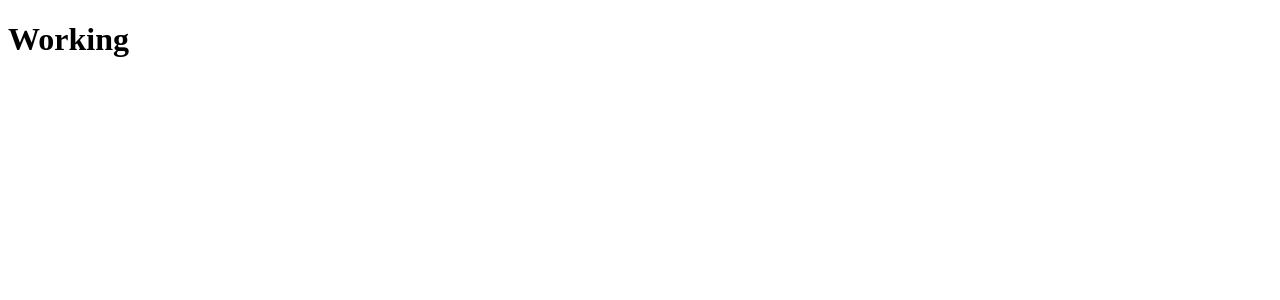
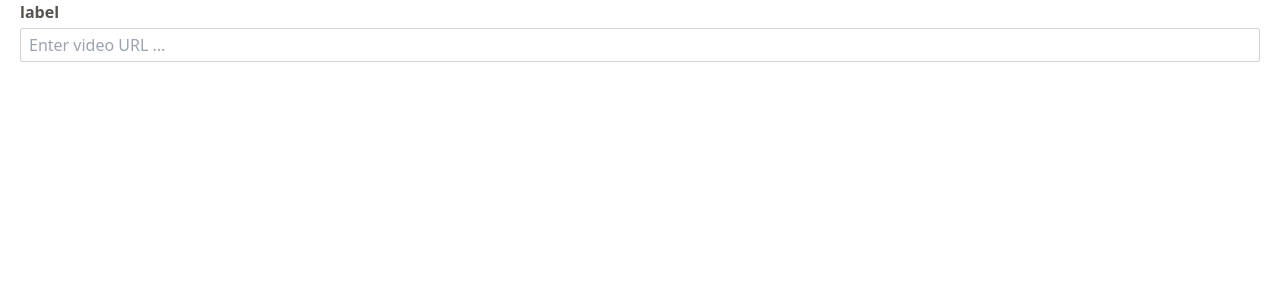
Before and after one commit to dogra1598/captionize, a React (Vite) app: page / in a window 1280 px wide. Shown: the top 300 px of the page. Built offline with nearby package versions, Linux system fonts and the light colour scheme.

Commit message:
task completed - loading hosted video from url, adding captions to the video based on the timestamp, added tailwindcss

```diff
--- a/package.json
+++ b/package.json
@@ -14,6 +14,8 @@
   },
   "devDependencies": {
     "parcel": "^2.13.3",
-    "process": "^0.11.10"
+    "postcss": "^8.4.49",
+    "process": "^0.11.10",
+    "tailwindcss": "^3.4.17"
   }
 }
--- a/src/App.js
+++ b/src/App.js
@@ -1,9 +1,9 @@
+import InputField from "./components/InputField.js";
+import Home from "./pages/Home.js";
+
 const App = () => {
-  return (
-    <div>
-      <h1>Working</h1>
-    </div>
-  );
+  // return <InputField />;
+  return <Home />;
 };
 
 export default App;
--- /dev/null
+++ b/src/components/Button.js
@@ -0,0 +1,16 @@
+const Button = ({ btnClasses = "", btnText = "Click Me", onBtnClick }) => {
+  const handleOnClick = () => {
+    onBtnClick();
+  };
+
+  return (
+    <button
+      className={`bg-blue-500 hover:bg-blue-700 text-white text-base rounded-sm px-5 py-2 font-semibold outline-none ` + btnClasses}
+      onClick={handleOnClick}
+    >
+      {btnText}
+    </button>
+  );
+};
+
+export default Button;
--- /dev/null
+++ b/src/components/InputField.js
@@ -0,0 +1,49 @@
+const InputField = ({
+  inputType = "input",
+  label = "label",
+  value = "",
+  type = "text",
+  name = "",
+  placeholder = "Enter text...",
+  min = 0,
+  inputClasses = "",
+  labelClasses = "",
+  containerClasses = "",
+  textareaClasses = "",
+  onChange,
+}) => {
+  const handleOnChnage = (event) => {
+    onChange(event);
+  };
+
+  return (
+    <div className={`grid mx-5 ` + containerClasses}>
+      <label className={`mb-1 text-stone-600 font-semibold` + labelClasses}>{label}</label>
+      {inputType === "input" && (
+        <input
+          type={type}
+          value={value}
+          name={name}
+          placeholder={placeholder}
+          {...(type === "number" ? (min = { min }) : null)}
+          className={
+            `px-2 py-1 border border-neutral-300 focus:border-2 focus:border-neutral-400 outline-none rounded-sm text-stone-700 ` + inputClasses
+          }
+          onChange={handleOnChnage}
+        />
+      )}
+      {inputType === "textarea" && (
+        <textarea
+          placeholder={placeholder}
+          value={value}
+          className={
+            `px-2 py-1 border border-neutral-300 focus:border-2 focus:border-neutral-400 outline-none rounded-sm text-stone-700 ` + textareaClasses
+          }
+          onChange={handleOnChnage}
+        />
+      )}
+    </div>
+  );
+};
+
+export default InputField;
--- a/src/index.css
+++ b/src/index.css
@@ -0,0 +1,3 @@
+@tailwind base;
+@tailwind components;
+@tailwind utilities;
--- /dev/null
+++ b/src/pages/Home.js
@@ -0,0 +1,132 @@
+import { useState } from "react";
+
+import Button from "../components/Button.js";
+import InputField from "../components/InputField.js";
+
+const Home = () => {
+  let [videoUrl, setVideoUrl] = useState("");
+  let [captionsList, setCaptionsList] = useState([]);
+  let [currCaption, setCurrCaption] = useState("");
+  let [startTime, setStartTime] = useState("0");
+  let [endTime, setEndTime] = useState("0");
+  let [captionToDisplay, setCaptionToDisplay] = useState("");
+
+  const handleUrlChange = (e) => {
+    const url = e.target.value;
+    setVideoUrl(url);
+  };
+
+  const handleCaptionChange = (e) => {
+    const caption = e.target.value;
+    setCurrCaption(caption);
+  };
+
+  const handleStartTimeChange = (e) => {
+    const startTime = e.target.value;
+    setStartTime(startTime);
+  };
+
+  const handleEndTimeChange = (e) => {
+    const endTime = e.target.value;
+    setEndTime(endTime);
+  };
+
+  const addCaption = () => {
+    setCaptionsList((oldCaptionsList) => {
+      const start = parseInt(startTime);
+      const end = parseInt(endTime);
+      const newCaptionsList = [...oldCaptionsList];
+      newCaptionsList.push({ currCaption, start, end });
+      setStartTime(0);
+      setEndTime(0);
+      setCurrCaption("");
+      return newCaptionsList;
+    });
+  };
+
+  const displayCaption = (e) => {
+    console.log(currCaption);
+    const currentTime = e.target.currentTime;
+    const activeCaptionData = captionsList.find((captionData) => {
+      console.log(captionData);
+      if (currentTime >= parseInt(captionData.start) && currentTime <= parseInt(captionData.end)) {
+        return captionData;
+      }
+      return null;
+    });
+    let caption = activeCaptionData ? activeCaptionData.currCaption : "";
+    setCaptionToDisplay(caption);
+    console.log(captionsList);
+  };
+
+  return (
+    <>
+      <div>
+        <InputField value={videoUrl} type="text" placeholder="Enter video URL ..." onChange={handleUrlChange} />
+
+        {videoUrl && <video onTimeUpdate={displayCaption} src={videoUrl} controls style={{ width: "600px", height: "auto" }}></video>}
+        {videoUrl && (
+          <div id="caption-display" style={{ background: "rgba(0, 0, 0, 0.5)", color: "red", padding: "10px", whiteSpace: "pre-wrap" }}>
+            {captionToDisplay}
+          </div>
+        )}
+      </div>
+      {videoUrl && (
+        <div className="grid grid-flow-col grid-cols-2 gap-6">
+          <div className="mt-5 border-r-2 border-r-stone-400">
+            <InputField
+              inputType="textarea"
+              value={currCaption}
+              label="Caption"
+              placeholder="Enter Caption ..."
+              onChange={handleCaptionChange}
+              min={0}
+            />
+            <div className="mt-3 grid grid-flow-col">
+              <InputField
+                inputType="input"
+                value={startTime}
+                label="Start Time"
+                type="number"
+                placeholder="Start time (sec)"
+                onChange={handleStartTimeChange}
+                min={0}
+              />
+              <InputField
+                inputType="input"
+                value={endTime}
+                label="End Time"
+                type="number"
+                placeholder="End time (sec)"
+                onChange={handleEndTimeChange}
+                min={startTime}
+              />
+            </div>
+            <Button classes="block" btnText="Add Caption" btnClasses="ml-5 mt-5" onBtnClick={addCaption} />
+          </div>
+          <div className="mt-5 mr-5">
+            <h1 className="text-center text-xl font-semibold mb-5">Added Captions</h1>
+            <div className="bg-stone-100 rounded-md">
+              {captionsList.map((captionData) => {
+                return (
+                  <div className="grid grid-flow-col grid-cols-10 mt-2  px-5 py-2">
+                    <div className="grid grid-flow-col grid-cols-8 col-span-9">
+                      <p className="col-span-6 whitespace-pre !break-words">Caption: {captionData.currCaption}</p>
+                      <p>Start Time: {captionData.start}</p>
+                      <p>End Time: {captionData.end}</p>
+                    </div>
+                    <div>&#x274c;</div>
+                  </div>
+                );
+              })}
+            </div>
+          </div>
+        </div>
+      )}
+    </>
+  );
+};
+
+export default Home;
+
+// https://res.cloudinary.com/dal5laebp/video/upload/v1735614650/lubwng2rmodymjpyvsow.mp4
--- /dev/null
+++ b/tailwind.config.js
@@ -0,0 +1,8 @@
+/** @type {import('tailwindcss').Config} */
+module.exports = {
+  content: ["./src/**/*.{html,js,ts,jsx,tsx}"],
+  theme: {
+    extend: {},
+  },
+  plugins: [],
+};
```
Also changed, not shown: .postcssrc (added), 1 other file (tests, documents, lock files or other folders).
